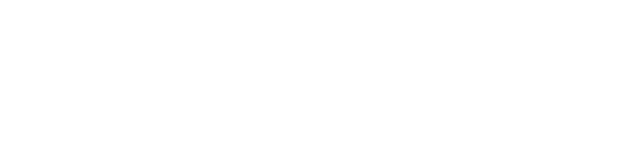
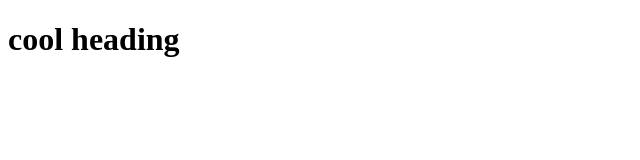
Before and after one commit to darshanasen/darshana-sen-project-one, a plain HTML site: page index.html in a window 1280 px wide. Shown: the whole page, without its empty margins (0-640 px from the left). Drawn offline with Linux system fonts and the light colour scheme.

Commit message:
added h1

```diff
--- a/index.html
+++ b/index.html
@@ -6,6 +6,6 @@
   <title>Document</title>
 </head>
 <body>
-
+  <h1>cool heading</h1>
 </body>
 </html>
```
